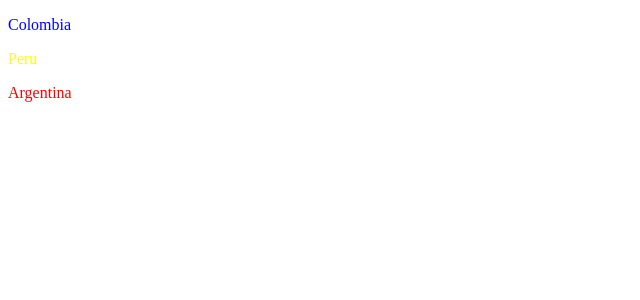
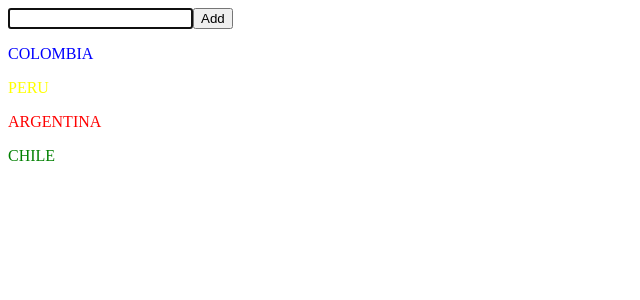
Before and after one commit to milenacard/hb-react-101, a React app: page / in a window 1280 px wide. Shown: the top 300 px of the page, without its empty margins (0-640 px from the left). Built offline with nearby package versions, Linux system fonts and the light colour scheme.

Commit message:
Adding code to explain Lists and Keys, Forms, PropTypes and Refs

```diff
--- a/src/App.js
+++ b/src/App.js
@@ -1,13 +1,40 @@
-import React from 'react'
+import React, { Component } from 'react'
 
+import randomColor from 'randomcolor'
+
+import TextRetriever from './components/TextRetriever'
 import Text from './components/Text'
 
-export default function App () {
-  return (
-    <div>
-      <Text content='Colombia' color='blue' />
-      <Text content='Peru' color='yellow' />
-      <Text content='Argentina' color='red' />
-    </div>
-  )
+export default class App extends Component {
+  constructor (props) {
+    super(props)
+
+    this.state = {
+      countries: props.data
+    }
+
+    this.updateData = this.updateData.bind(this)
+  }
+
+  updateData (newCountry) {
+    this.setState((prevState) => {
+      return {
+        countries: [
+          ...prevState.countries,
+          {name: newCountry, color: randomColor()}
+        ]
+      }
+    })
+  }
+
+  render () {
+    return (
+      <React.Fragment>
+        <TextRetriever onSubmit={this.updateData} />
+        {this.state.countries.map(({name, color}) => {
+          return <Text key={name} content={name} color={color} />
+        })}
+      </React.Fragment>
+    )
+  }
 }
--- a/src/components/Text.js
+++ b/src/components/Text.js
@@ -1,3 +1,4 @@
+import PropTypes from 'prop-types'
 import React, { Component } from 'react'
 
 export default class Text extends Component {
@@ -15,7 +16,6 @@ export default class Text extends Component {
     this.setState((prevState) => {
       return {active: !prevState.active}
     })
-    this.props.callback && this.props.callback()
   }
 
   render () {
@@ -25,8 +25,13 @@ export default class Text extends Component {
 
     return (
       <p onClick={this.toggle} className='text' style={style}>
-        {this.props.content}
+        {this.props.content.toUpperCase()}
       </p>
     )
   }
 }
+
+Text.propTypes = {
+  content: PropTypes.string,
+  color: PropTypes.string
+}
--- /dev/null
+++ b/src/components/TextRetriever.js
@@ -0,0 +1,42 @@
+import React, { Component } from 'react'
+
+export default class TextInput extends Component {
+  constructor (props) {
+    super(props)
+
+    this.state = {
+      value: ''
+    }
+
+    this.onChangeHandler = this.onChangeHandler.bind(this)
+    this.onSubmitHandler = this.onSubmitHandler.bind(this)
+  }
+
+  onChangeHandler (event) {
+    this.setState({
+      value: event.currentTarget.value
+    })
+  }
+
+  onSubmitHandler (event) {
+    event.preventDefault()
+    this.props.onSubmit(this.state.value)
+  }
+
+  componentDidMount () {
+    this.input.focus()
+  }
+
+  render () {
+    return (
+      <form onSubmit={this.onSubmitHandler}>
+        <input
+          type='text'
+          value={this.state.value}
+          ref={(input) => { this.input = input }}
+          onChange={this.onChangeHandler} />
+        <button type='submit'>Add</button>
+      </form>
+    )
+  }
+}
--- /dev/null
+++ b/src/data/countries.json
@@ -0,0 +1,18 @@
+[
+  {
+    "name": "Colombia",
+    "color": "blue"
+  },
+  {
+    "name": "Peru",
+    "color": "yellow"
+  },
+  {
+    "name": "Argentina",
+    "color": "red"
+  },
+  {
+    "name": "Chile",
+    "color": "green"
+  }
+]
--- a/src/index.js
+++ b/src/index.js
@@ -2,5 +2,6 @@ import React from 'react'
 import { render } from 'react-dom'
 
 import App from './App'
+import countries from './data/countries.json'
 
-render(<App />, document.getElementById('app'))
+render(<App data={countries} />, document.getElementById('app'))
```
